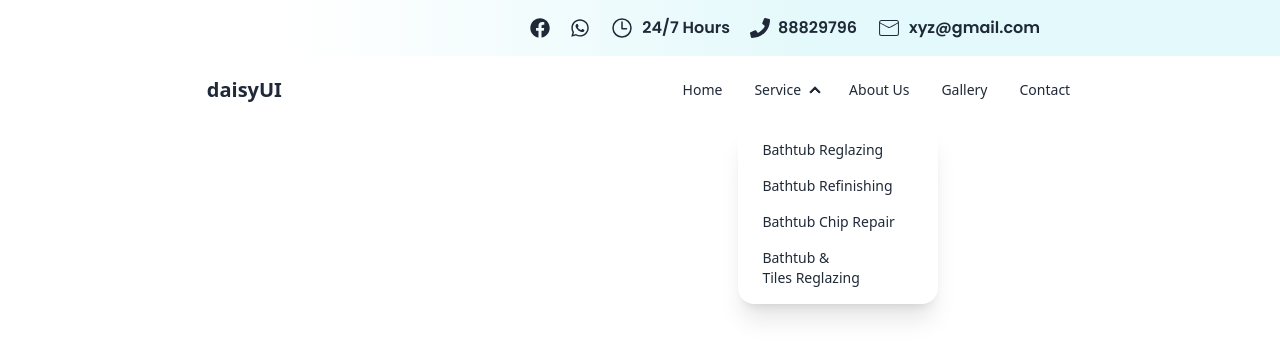
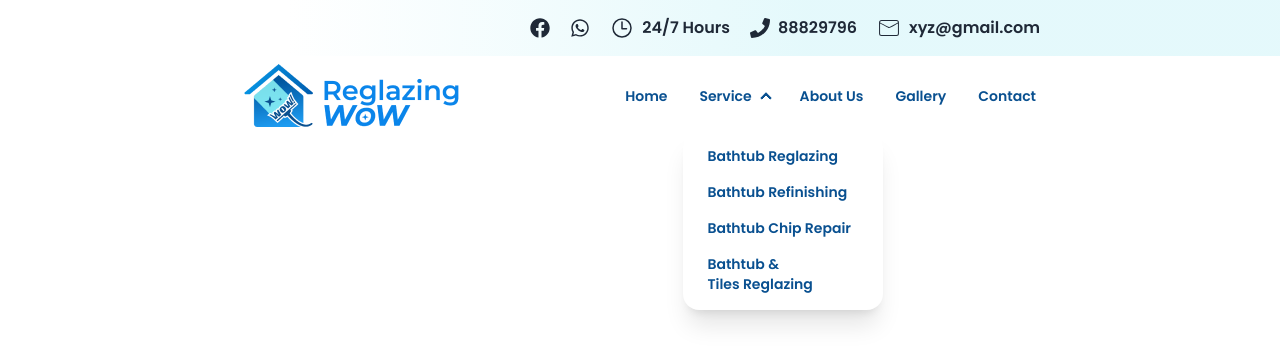
Before and after one commit to ripon4521/Cleaning-website-Client-Side, a React (Vite) app: page / in a window 1280 px wide. Both pictures are taken after a click on the heading "Service". Shown: the top 364 px of the page. Built offline with nearby package versions, Linux system fonts and the light colour scheme.

Commit message:
created responsive navbar

```diff
--- a/src/Pages/Home/Navbar/Navbar.jsx
+++ b/src/Pages/Home/Navbar/Navbar.jsx
@@ -1,4 +1,5 @@
-import { Link } from "react-router-dom";
+import { NavLink } from 'react-router-dom';
+import logo from '../../../../public/Logo/Link → lAsset-6.png.png';
 
 
 const Navbar = () => {
@@ -6,53 +7,56 @@ const Navbar = () => {
     return (
         <div>
 
-            <div className="navbar bg-base-100 md:flex  md:justify-around">
-  <div className="">
-    <div className="dropdown">
-      <div tabIndex={0} role="button" className="btn btn-ghost lg:hidden">
+            <div className="navbar bg-base-100 md:flex text-[#095090] font-semibold font-popins  md:justify-between lg:px-56">
+  <div className=" flex-row-reverse  items-center">
+    <div className="dropdown ">
+      <div tabIndex={0} role="button" className="btn btn-ghost ml-56 md:hidden">
+
         <svg xmlns="http://www.w3.org/2000/svg" className="h-5 w-5" fill="none" viewBox="0 0 24 24" stroke="currentColor"><path strokeLinecap="round" strokeLinejoin="round" strokeWidth="2" d="M4 6h16M4 12h8m-8 6h16" /></svg>
       </div>
-      <ul tabIndex={0} className="menu menu-sm dropdown-content mt-3  shadow bg-base-100 rounded-box w-52 ">
-      <ul className="menu  px-1">
-      <li><a>Home</a></li>
-      <li>
+      <ul tabIndex={0} className=" dropdown-content mt-3  shadow bg-base-100 rounded-box  ml-36 ">
+      <ul className="menu  ">
+      <NavLink><li><a>Home</a></li></NavLink>
+
+     <li>
         <details>
           <summary>Service</summary>
-          <ul className="">
-            <li><a>Bathtub Reglazing</a></li>
-            <li><a>Bathtub Refinishing</a></li>
-            <li><a>Bathtub Chip Repair</a></li>
-            <li><a>Bathtub & Tiles Reglazing</a></li>
+          <ul className="font-semibold  ">
+            <NavLink className='font-semibold '><li><a>Bathtub Reglazing</a></li></NavLink>
+            <NavLink className='font-semibold '><li><a>Bathtub Refinishing</a></li></NavLink>
+            <NavLink className='font-semibold '><li><a>Bathtub Chip Repair</a></li></NavLink>
+            <NavLink className='font-semibold '><li><a>Bathtub & Tiles Reglazing</a></li></NavLink>
           </ul>
         </details>
       </li>
-      <li><a>About Us</a></li>
-      <li><a>Gallery</a></li>
-      <li><a>Contact</a></li>
+
+      <NavLink><li><a>About Us</a></li></NavLink>
+      <NavLink><li><a>Gallery</a></li></NavLink>
+      <NavLink><li><a>Contact</a></li></NavLink>
     </ul>
 
       </ul>
     </div>
-    <a className="btn btn-ghost text-xl">daisyUI</a>
+  <img className='md:w-36 pl-5  w-28 lg:w-full' src={logo} alt="" />
   </div>
 
-  <div className="navbar-center hidden lg:flex">
+  <div className="navbar-center hidden md:flex">
     <ul className="menu menu-horizontal px-1">
-      <li><a>Home</a></li>
+      <NavLink><li><a>Home</a></li></NavLink>
       <li>
         <details>
           <summary>Service</summary>
-          <ul className="w-[200px]">
-            <li><a>Bathtub Reglazing</a></li>
-            <li><a>Bathtub Refinishing</a></li>
-            <li><a>Bathtub Chip Repair</a></li>
-            <li><a>Bathtub & Tiles Reglazing</a></li>
+          <ul className="w-[200px] ">
+            <NavLink><li><a className='font-semibold  '>Bathtub Reglazing</a></li></NavLink>
+            <NavLink><li><a className='font-semibold  '>Bathtub Refinishing</a></li></NavLink>
+          <NavLink>  <li><a className='font-semibold  '>Bathtub Chip Repair</a></li></NavLink>
+          <NavLink>  <li><a className='font-semibold  '>Bathtub & Tiles Reglazing</a></li></NavLink>
           </ul>
         </details>
       </li>
-      <li><a>About Us</a></li>
-      <li><a>Gallery</a></li>
-      <li><a>Contact</a></li>
+    <NavLink>  <li><a>About Us</a></li></NavLink>
+  <NavLink>    <li><a>Gallery</a></li></NavLink>
+     <NavLink> <li><a>Contact</a></li></NavLink>
     </ul>
   </div>
 
```
